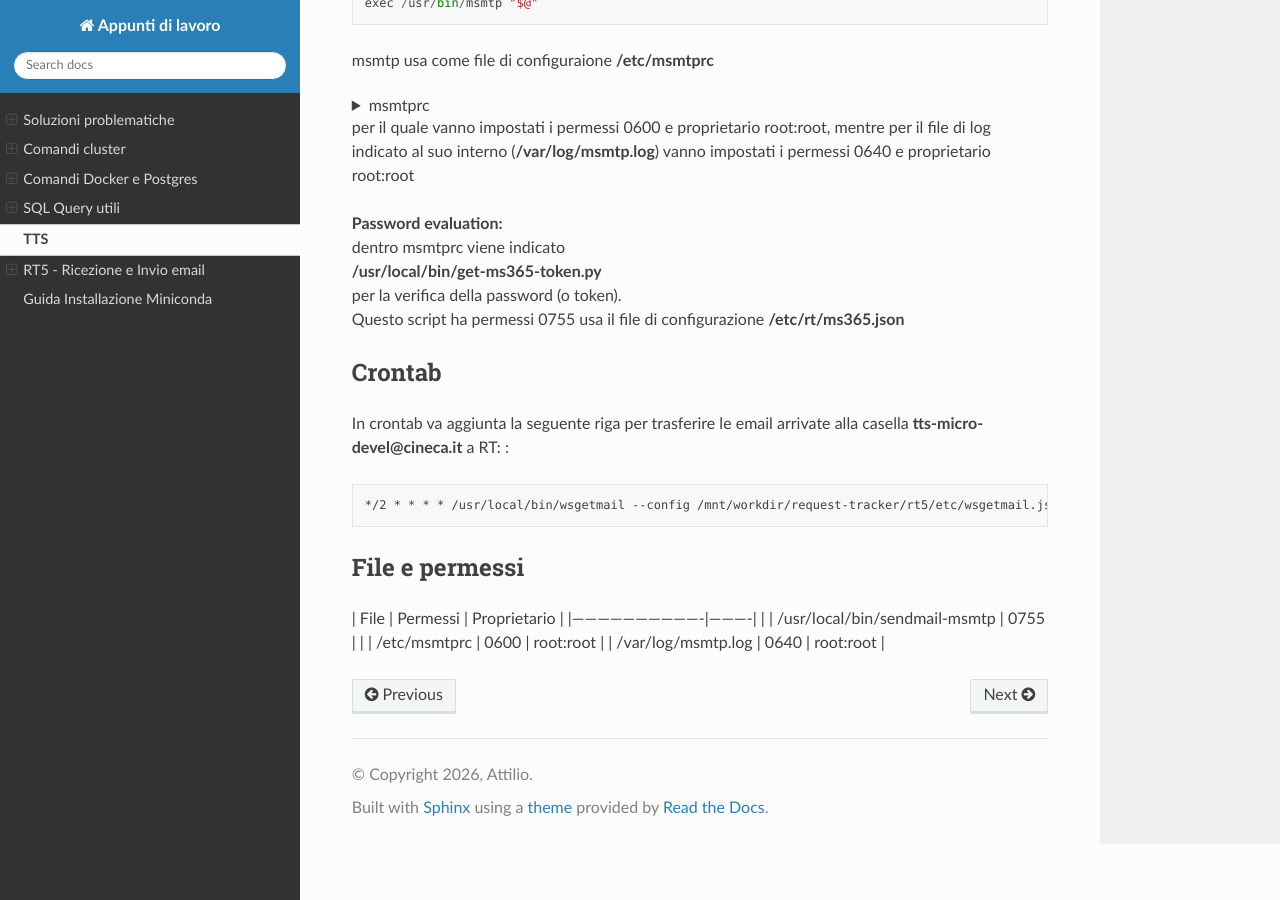
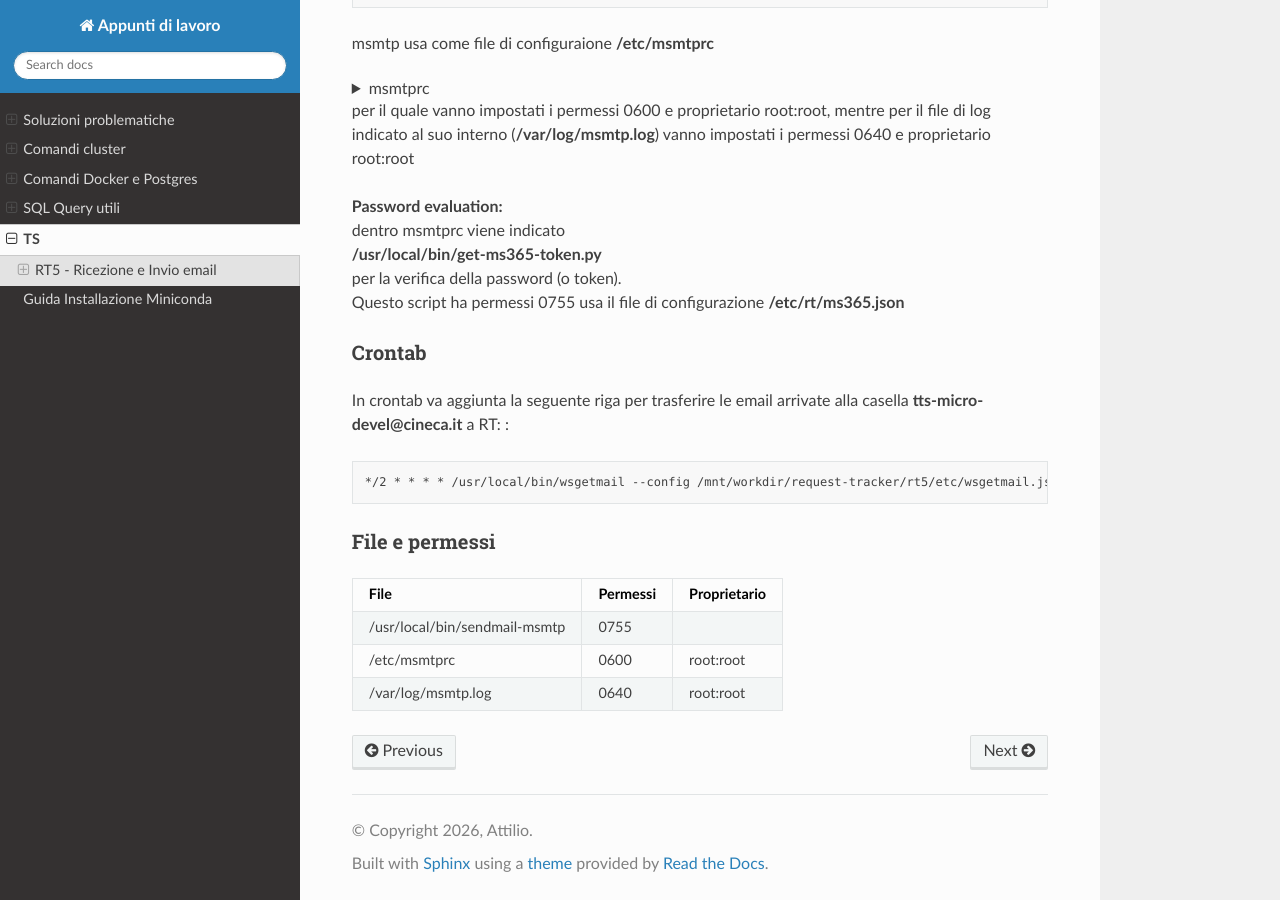
Before and after one commit to Plraska707/appunti_di_lavoro, a Sphinx documentation site: the page built from docs/source/tts.md, in a window 1280 px wide and 900 px high, scrolled down 746 px. Built offline with Sphinx 7.4.7 and the Read the Docs theme 3.1.0, drawn with Linux system fonts in a browser that asks for light colours.

Commit message:
modifica tabella in tts

```diff
--- a/docs/source/tts.md
+++ b/docs/source/tts.md
@@ -1,12 +1,12 @@
-TTS
-=====
-# RT5 - Ricezione e Invio email
+# TS
 
-## README.md
+## RT5 - Ricezione e Invio email
+
+### README.md
 Il README.md è presente al percorso:
 /root/ms365-application-permissions/README.md
 
-## Impostazioni
+### Impostazioni
 
 **RT_SiteConfig.pm**
 
@@ -64,7 +64,7 @@ dentro msmtprc viene indicato
 per la verifica della password (o token).
 Questo script ha permessi 0755 usa il file di configurazione **/etc/rt/ms365.json**
 
-## Crontab
+### Crontab
 
 In crontab va aggiunta la seguente riga per trasferire le email arrivate
 alla casella **tts-micro-devel@cineca.it** a RT: :
@@ -72,10 +72,10 @@ alla casella **tts-micro-devel@cineca.it** a RT: :
     */2 * * * * /usr/local/bin/wsgetmail --config /mnt/workdir/request-tracker/rt5/etc/wsgetmail.json
 
 
-## File e permessi
+### File e permessi
 
 | File                          | Permessi | Proprietario |
-|-------------------------------|----------|              |
+|-------------------------------|----------|--------------|
 | /usr/local/bin/sendmail-msmtp | 0755     |              |
 | /etc/msmtprc                  | 0600     | root:root    |
 | /var/log/msmtp.log            | 0640     | root:root    |
```
